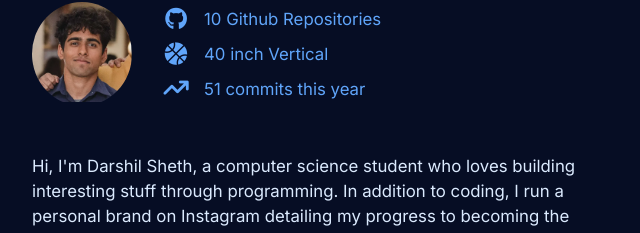
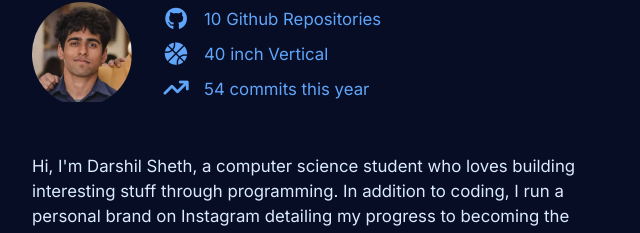
Before and after one commit to dpsheth/WebPortfolio, a plain HTML site: page index.html in a window 1280 px wide. Shown: the part 218-451 px from the top of the page, 258-898 px from the left. Drawn offline with Linux system fonts and the light colour scheme.

Commit message:
update github commit amount

```diff
--- a/index.html
+++ b/index.html
@@ -49,7 +49,7 @@
                     <div>
                         <i class="fa-solid fa-arrow-trend-up"></i>
                     </div>
-                    <p class="">51 commits this year</p>
+                    <p class="">54 commits this year</p>
                 </div>
             </div>
         </div>
```
